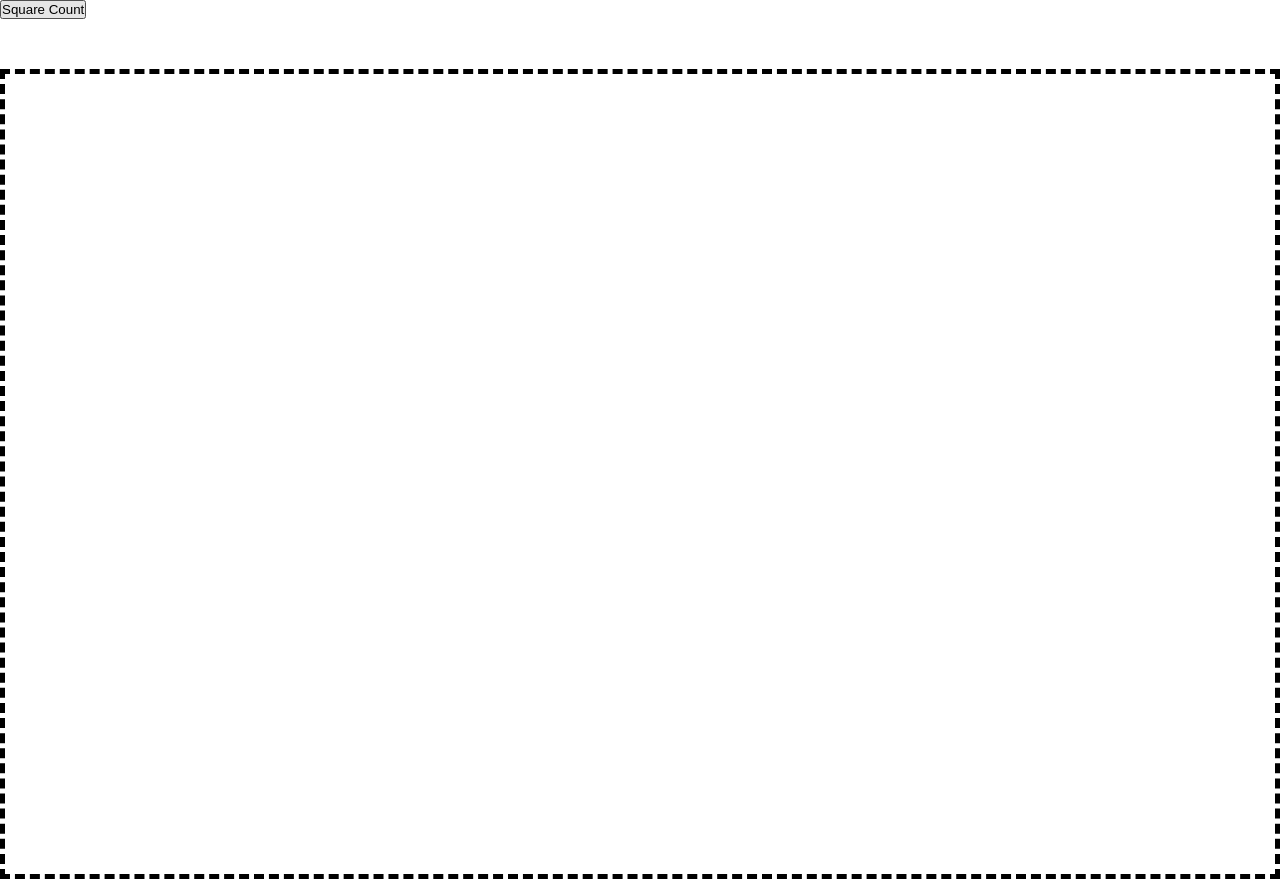
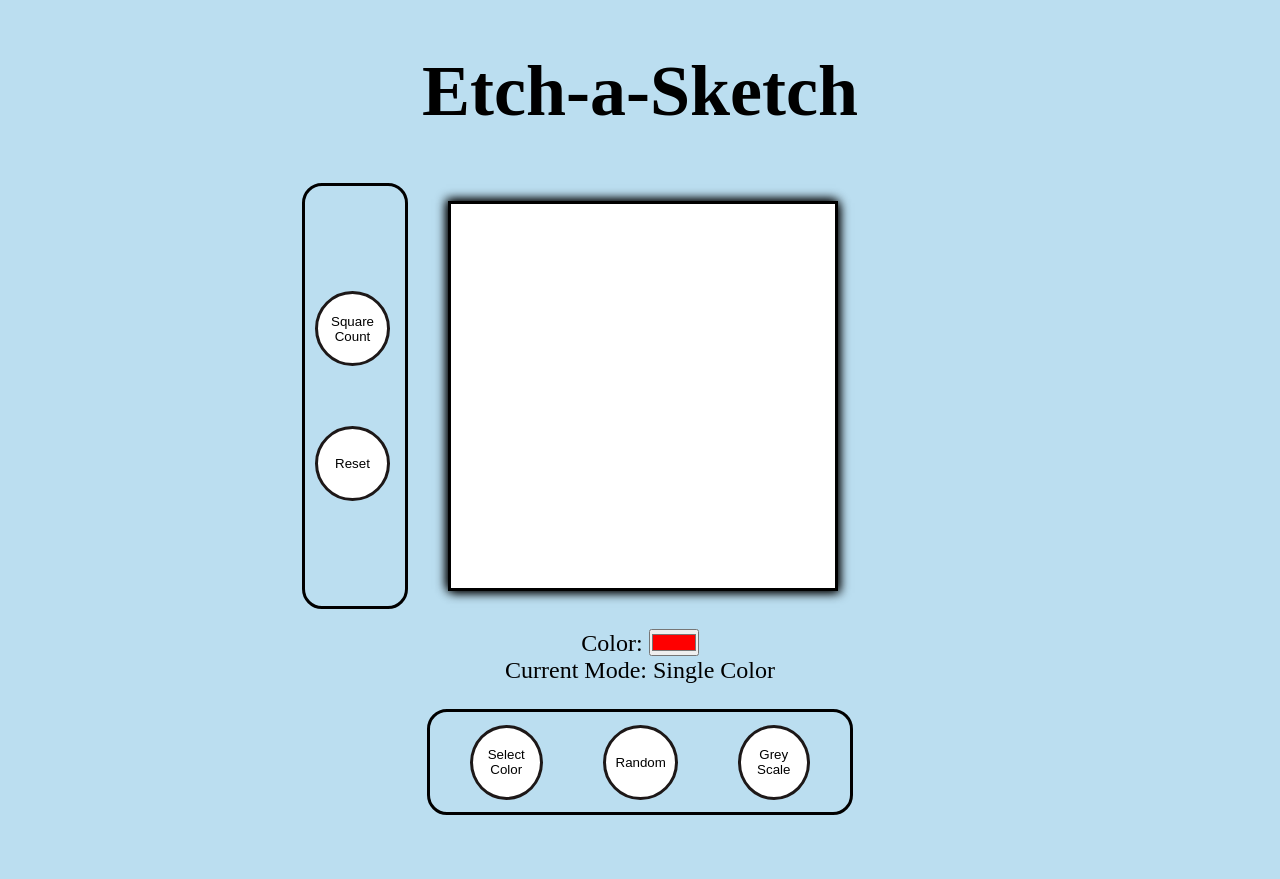
Before and after one commit to Dependability/Etch-a-sketch, a plain HTML site: page index.html in a window 1280 px wide. After the commit the page ends 815 px from the top, so only its background shows below. Drawn offline with Linux system fonts and the light colour scheme.

Commit message:
Changed button style

```diff
--- a/index.html
+++ b/index.html
@@ -7,8 +7,27 @@
         <script src="script.js" defer></script>
     </head>
     <body>
-        <button class="change">Square Count</button>
-        <div class="container"></div>
+        <h1>Etch-a-Sketch</h1>
+        <div class="content">
+            <div class="settings">
+            <button class="change">Square Count</button>
+            <button class="reset">Reset</button>
+            </div>
+            <div class="container"></div>
+        </div>
+        <div class="current">
+            <label>
+                Color:
+                <input type="color" name="colorchoice" value="#FF0000">
+            </label>
+            <p>Current Mode: Single Color</p>
+        </div>
+        <div class="mode">
+            <button class="color">Select Color</button>
+
+            <button class="random">Random</button>
+            <button class="grey">Grey Scale</button>
+        </div>
     </body>
 
 </html>
--- a/script.js
+++ b/script.js
@@ -1,34 +1,58 @@
 const container = document.querySelector(".container");
 const gridChange = document.querySelector(".change");
+const resetButton = document.querySelector(".reset");
+
+const colorPicker = document.querySelector('.current input');
+const colorMode = document.querySelector('.current p');
+const oneColorButton = document.querySelector('button.color');
+const randomButton = document.querySelector('button.random');
+const greyButton = document.querySelector('button.grey');
+let rowNumber = 4;
+let mode = 'color';
+let currentColor = 'rgb(255,0,0)';
 
 function createGrid(num){
     for (let i=0;i < num**2; i++){
         const div = document.createElement("div");
         div.classList.add("box")
-        div.style.width = `${(1/num)* 100}%`;
-        div.style.height = `${(1/num)* 100}%`;
+        div.style.width = `${(100/num)}%`;
+        div.style.height = `${(100/num)}%`;
         div.style.backgroundColor = "rgba(0,0,0,0)"
         container.appendChild(div);
     }
     const nodes = document.querySelectorAll(".box");
     nodes.forEach((node) => {
     node.addEventListener("mouseover", (e)=> {
-        //e.target.style["background-color"] = `rgb(${random()},${random()},${random()})`;
-        currentColor = e.target.style["background-color"];
-        console.log(currentColor)
-        lsCurrent = currentColor.split('');
-        currentAlpha = lsCurrent.slice(lsCurrent.lastIndexOf(',') + 2, lsCurrent.indexOf(')'))
-        .join("");
-        if (+currentAlpha + .1 == 1) return;
-        e.target.style["background-color"] = `rgba(0,0,0,${+currentAlpha + .10})`
+
+        switch (mode) {
+            case 'random':
+                e.target.style["background-color"] = `rgb(${random()},${random()},${random()}`;
+                break;
+            case 'greyScale':
+                let color = e.target.style["background-color"];
+                lsCurrent = color.split('');
+                currentAlpha = lsCurrent.slice(lsCurrent.lastIndexOf(',') + 2, lsCurrent.indexOf(')'))
+                .join("");
+                if (+currentAlpha + .1 == 1) return;
+                e.target.style["background-color"] = `rgba(0,0,0,${+currentAlpha + .10})`
+                break;
+            default:
+                e.target.style["background-color"] = currentColor;
+
+        }
 
 
     });
 });
 }
-createGrid(4);
+createGrid(rowNumber);
 function deleteGrid() {
     container.innerHTML = '';
+}
+
+function resetGrid() {
+    deleteGrid();
+    createGrid(rowNumber);
 }
 
 
@@ -36,10 +60,38 @@ function random() {
     return Math.floor(Math.random() * 256)
 }
 
+colorPicker.addEventListener('change', (e)=>{
+    currentColor = e.target.value;
+},false)
 
+greyButton.addEventListener('click', (e)=>{
+    e.preventDefault();
+    resetGrid();
+    mode = 'greyScale';
+    colorMode.textContent = 'Current mode: Grey Scale';
+})
+
+oneColorButton.addEventListener('click', (e)=> {
+    e.preventDefault();
+    colorMode.textContent = 'Current mode: Single Color';
+    mode = 'color';
+    // currentColor = 'rgb(255,0,255)';
+
+});
+
+randomButton.addEventListener('click', (e) => {
+    e.preventDefault();
+    mode = 'random';
+    colorMode.textContent = 'Current mode: Random';
+})
 gridChange.addEventListener("click", () => {
     answer = prompt("How many boxes on each side?", '4');
     deleteGrid()
-    answer = (answer <= 100) ? answer : 100;
-    createGrid(answer);
+    rowNumber = (answer <= 100) ? answer : 100;
+    createGrid(rowNumber);
 });
+
+resetButton.addEventListener("click", (e)=> {
+    e.preventDefault();
+    resetGrid();
+})
--- a/style.css
+++ b/style.css
@@ -2,14 +2,105 @@
     margin: 0;
     padding: 0
 }
-html,body {
-    height: 100%;
+
+body {
+    display: flex;
+    flex-direction: column;
+    align-items: center;
+    background-color: #bbdef0;
+}
+
+h1 {
+    font-size: 72px;
+    margin: 50px 0;
+}
+
+/* .box {
+    border: 1px solid black;
+    border-left: none;
+    border-top: none;
+    margin-left: -1px;
+    margin-top: -1px;
+} */
+
+
+.content {
+    /* align-self: flex-start; */
+    display: flex;
+    align-items: center;
+}
+
+.mode {
+    border: 3px black solid;
+    width: 400px;
+    height: 80px;
+    margin-top: 25px;
+    border-radius: 20px;
+    padding: 10px;
+    display: flex;
+    align-items: center;
+    justify-content: center;
+}
+
+.mode button {
+    height: 0;
+    border: none;
+    margin: 0 30px;
+
+
+}
+
+.current {
+    margin-top: 20px;
+    font-size: 24px;
+    text-align: center;
+}
+
+button {
+    cursor: pointer;
+    background-color: #ffffff;
+
+
+}
+
+button:hover {
+    background-color: #dbdada;
+}
+.settings {
+    padding: 10px;
+    width: 80px;
+    height: 400px;
+    margin-right: 40px;
+    border-radius: 20px;
+    border: 3px black solid;
+    display: flex;
+    flex-direction: column;
+    justify-content: center;
+}
+.settings button {
+    margin: 30px 0;
+}
+
+.settings button, .mode button {
+    width: 75px;
+    height: 75px;
+    padding: 10px;
+    border: 3px solid #1d1818 ;
+    border-radius: calc(50% + 5px);
+}
+.change {
+    width: 100px;
+    border: none;
+
 }
 .container {
-    margin-top: 50px;
-    height: 100%;
-    border: 5px dashed black;
+    background-color: white;;
+    height: 30vw;
+    width: 30vw;
+    border: 3px solid black;
     display: flex;
     flex-wrap: wrap;
-    align-content: flex-start;
+    margin-right: 140px;
+    box-shadow: 2px 2px 10px black, -2px -2px 10px black;
+
 }
```
